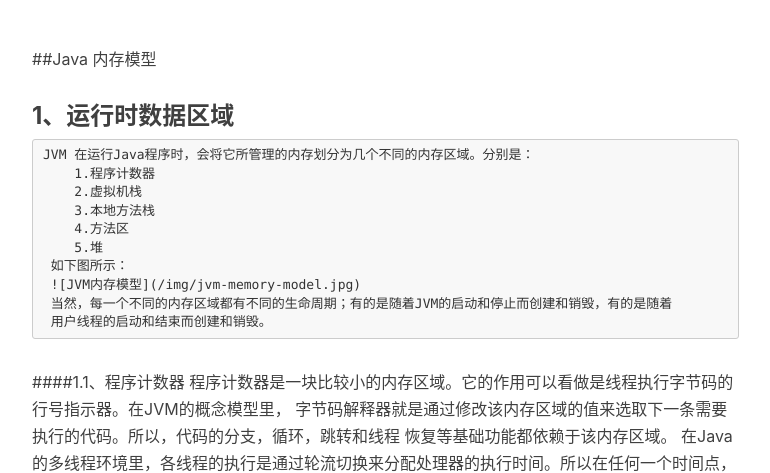
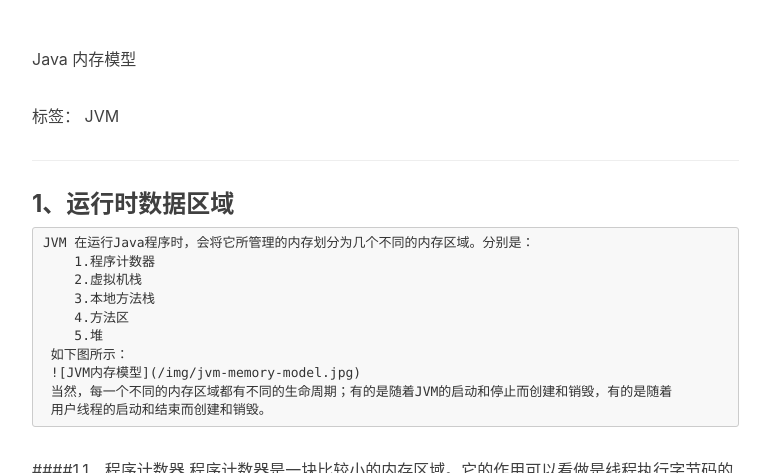
Before and after one commit to sangaizhi/sangaizhi.github.com, a Jekyll site: the page built from _posts/2018-04-02-jvm-memory-model.md, in a window 1280 px wide and 900 px high, cut to the strip 427-900 px from the top of the window. Shown: the whole strip, without its empty margins (233-1003 px from the left). Built offline with Jekyll 4.4.1, drawn with Linux system fonts in a browser that asks for light colours; nearby versions of some CDN libraries; our own code applies the rules of GitHub Pages for plain Markdown files; comment, search, counter and statistics services are not loaded.

```diff
--- a/_posts/2018-04-02-jvm-memory-model.md
+++ b/_posts/2018-04-02-jvm-memory-model.md
@@ -1,4 +1,8 @@
-##Java 内存模型
+Java 内存模型
+
+ 标签： JVM
+
+---
 ### 1、运行时数据区域
     JVM 在运行Java程序时，会将它所管理的内存划分为几个不同的内存区域。分别是：
         1.程序计数器
```
